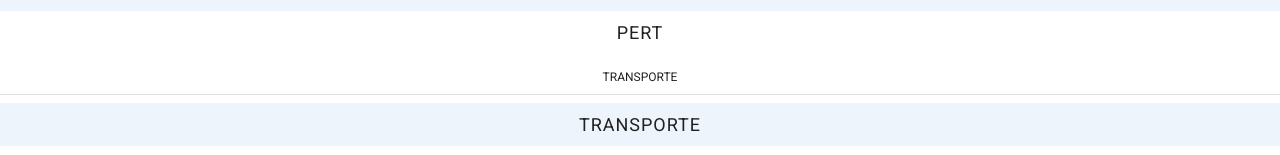
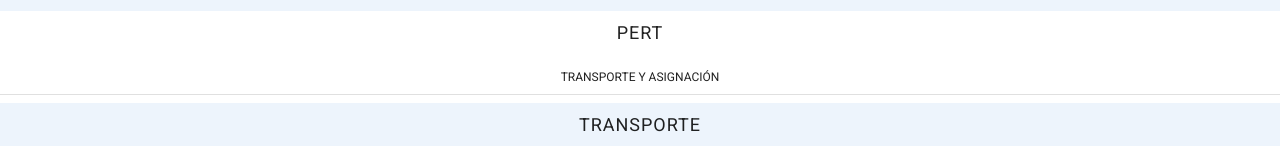
Before and after one commit to lazama3/planning-tools-application-master, a React (Vite) app: page / in a window 1280 px wide. Shown: the part 137-292 px from the top of the page. Built offline with nearby package versions, Linux system fonts and the light colour scheme.

Commit message:
fix: Errores de ortografia

```diff
--- a/src/shared/pages/PlanningTypeSelection.jsx
+++ b/src/shared/pages/PlanningTypeSelection.jsx
@@ -92,7 +92,7 @@ export const PlanningTypeSelection = () => {
         </List>
       </Box>
       <Box textAlign="center">
-        <Typography variant="overline">Transporte</Typography>
+        <Typography variant="overline">Transporte y asignación</Typography>
         <Divider />
       </Box>
 
@@ -120,7 +120,7 @@ export const PlanningTypeSelection = () => {
           >
             <ListItemText
               sx={{ my: 0, display: "flex", justifyContent: "center" }}
-              primary="ASIGNACION"
+              primary="ASIGNACIÓN"
               primaryTypographyProps={{
                 fontSize: 18,
                 fontWeight: "small",
--- a/src/tanda/components/ResultTable/ResultTable.jsx
+++ b/src/tanda/components/ResultTable/ResultTable.jsx
@@ -105,8 +105,8 @@ const ResultTable = ({
           //   component="h2"
         >
           {!isTransport
-            ? `Metodo: Hungaro | Beneficio maximo: ${resultHunger}`
-            : `Metodo: ${method} | Beneficio maximo: ${result}`}
+            ? `Método: Hungaro | Beneficio máximo: ${resultHunger}`
+            : `Método: ${method} | Beneficio máximo: ${result}`}
           {/* Metodo: {isTransport ? `Hungaro` : method} | Beneficio maximo:{" "}
           {isTransport ? hungerResult : resultHunger} */}
         </Typography>
```
